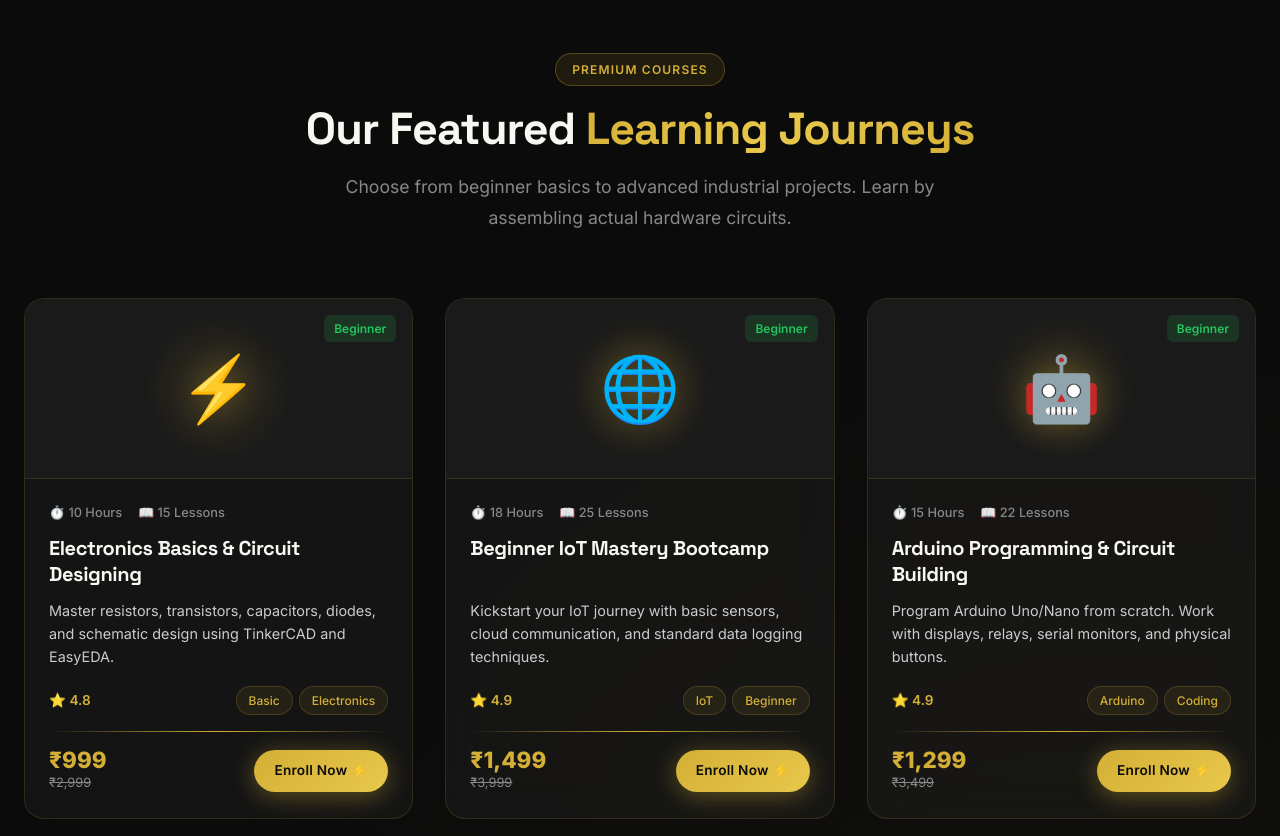
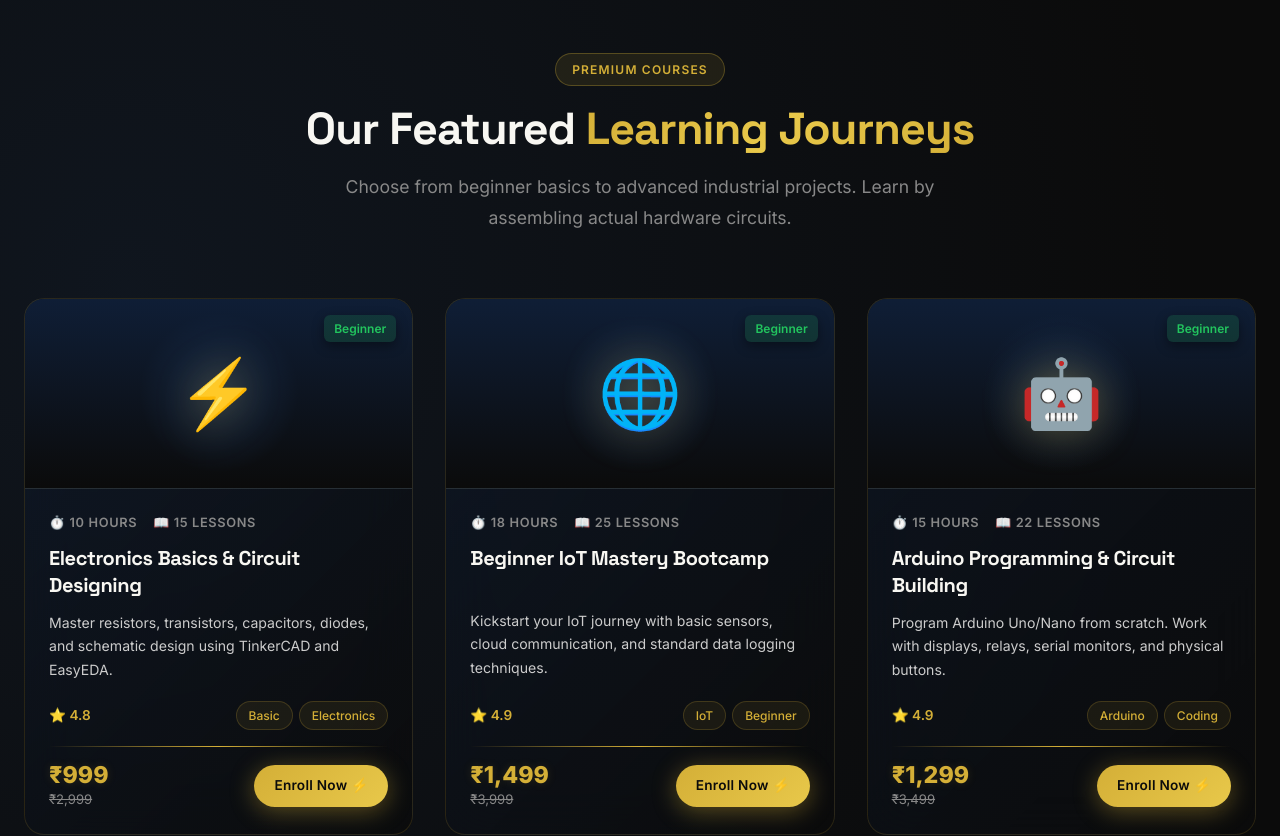
Before and after one commit to Nikhil0-1/TechIotwarriors, a Next.js app: page / in a window 1280 px wide. Shown: the part 2547-3383 px from the top of the page. Built offline with nearby package versions, Linux system fonts and the light colour scheme.

Commit message:
Fix Vercel build imports & wrap search params in Suspense

```diff
--- a/src/components/home/CoursesSection.module.css
+++ b/src/components/home/CoursesSection.module.css
@@ -1,6 +1,19 @@
+/* ============================================================
+   TECH IOT WARRIORS — FEATURED COURSES SECTION STYLES
+   Russian Blue + Golden + Black Premium Luxury Theme
+   ============================================================ */
+
+:root {
+  --russian-blue:       #0F1E36;
+  --russian-blue-light: #1D3557;
+  --russian-blue-glow:  rgba(29, 53, 87, 0.25);
+}
+
 .section {
   position: relative;
-  background: radial-gradient(circle at 90% 80%, rgba(212, 175, 55, 0.03) 0%, transparent 60%);
+  background: radial-gradient(circle at 10% 20%, var(--russian-blue-glow) 0%, transparent 60%);
+  padding: var(--space-3xl) 0;
+  overflow: hidden;
 }
 
 .grid {
@@ -8,6 +21,8 @@
   grid-template-columns: repeat(3, 1fr);
   gap: 32px;
   margin-top: 48px;
+  position: relative;
+  z-index: 5;
 }
 
 .card {
@@ -15,35 +30,47 @@
   flex-direction: column;
   height: 100%;
   overflow: hidden;
+  background: linear-gradient(135deg, rgba(15, 30, 54, 0.45), rgba(11, 11, 11, 0.8));
+  border: 1px solid rgba(212, 175, 55, 0.15);
+  border-radius: var(--radius-lg);
+  backdrop-filter: blur(24px);
+  -webkit-backdrop-filter: blur(24px);
+  transition: all var(--transition-normal);
+}
+
+.card:hover {
+  border-color: rgba(212, 175, 55, 0.45);
+  box-shadow: 0 20px 80px rgba(0, 0, 0, 0.8), 0 0 35px rgba(29, 53, 87, 0.4);
+  transform: translateY(-6px);
 }
 
 .thumbArea {
   position: relative;
-  height: 180px;
-  background: var(--dark-gray);
+  height: 190px;
+  background: linear-gradient(to bottom, var(--russian-blue), var(--premium-black));
   display: flex;
   align-items: center;
   justify-content: center;
-  border-bottom: 1px solid rgba(212, 175, 55, 0.15);
+  border-bottom: 1px solid rgba(212, 175, 55, 0.12);
   overflow: hidden;
 }
 
 .thumbIcon {
-  font-size: 4rem;
+  font-size: 4.2rem;
   z-index: 2;
-  filter: drop-shadow(0 0 15px rgba(212, 175, 55, 0.3));
+  filter: drop-shadow(0 0 20px rgba(212, 175, 55, 0.35));
   transition: transform var(--transition-normal);
 }
 
 .card:hover .thumbIcon {
-  transform: scale(1.15) rotate(5deg);
+  transform: scale(1.18) rotate(6deg);
 }
 
 .thumbGlow {
   position: absolute;
-  width: 150px;
-  height: 150px;
-  background: radial-gradient(circle, rgba(212, 175, 55, 0.15) 0%, transparent 70%);
+  width: 160px;
+  height: 160px;
+  background: radial-gradient(circle, rgba(29, 53, 87, 0.6) 0%, transparent 70%);
   z-index: 1;
 }
 
@@ -52,6 +79,7 @@
   top: 16px;
   right: 16px;
   z-index: 2;
+  box-shadow: 0 4px 12px rgba(0, 0, 0, 0.4);
 }
 
 .cardContent {
@@ -67,23 +95,30 @@
   font-size: 0.8rem;
   color: var(--text-muted);
   margin-bottom: 12px;
-  font-weight: 500;
+  font-weight: 600;
+  text-transform: uppercase;
+  letter-spacing: 0.05em;
 }
 
 .title {
   font-size: 1.25rem;
   font-weight: 700;
   color: var(--luxury-white);
-  line-height: 1.3;
+  line-height: 1.35;
   margin-bottom: 12px;
   min-height: 52px;
+  transition: color var(--transition-fast);
+}
+
+.card:hover .title {
+  color: var(--matte-gold);
 }
 
 .desc {
-  font-size: 0.9rem;
+  font-size: 0.88rem;
   color: var(--text-secondary);
-  line-height: 1.6;
-  margin-bottom: 18px;
+  line-height: 1.65;
+  margin-bottom: 20px;
   flex-grow: 1;
 }
 
@@ -114,19 +149,20 @@
 }
 
 .price {
-  font-size: 1.4rem;
+  font-size: 1.45rem;
   font-weight: 800;
   color: var(--matte-gold);
   line-height: 1.1;
+  text-shadow: 0 0 10px rgba(212, 175, 55, 0.15);
 }
 
 .originalPrice {
-  font-size: 0.8rem;
+  font-size: 0.82rem;
   color: var(--text-muted);
   text-decoration: line-through;
 }
 
-/* Responsive */
+/* Responsive design overrides */
 @media (max-width: 1024px) {
   .grid {
     grid-template-columns: repeat(2, 1fr);
@@ -137,5 +173,9 @@
 @media (max-width: 640px) {
   .grid {
     grid-template-columns: 1fr;
+    gap: 24px;
+  }
+  .cardContent {
+    padding: 20px;
   }
 }
--- a/src/styles/index.css
+++ b/src/styles/index.css
@@ -18,6 +18,11 @@
   --soft-gray:        #3A3A3A;
   --text-muted:       #888888;
   --text-secondary:   #CCCCCC;
+
+  /* Premium Russian Blue */
+  --russian-blue:       #0F1E36;
+  --russian-blue-light: #1D3557;
+  --russian-blue-glow:  rgba(29, 53, 87, 0.25);
 
   /* Glassmorphism */
   --glass-bg:         rgba(255, 255, 255, 0.04);
```
Also changed, not shown: src/app/payment/page.tsx (+11 -2 lines).
